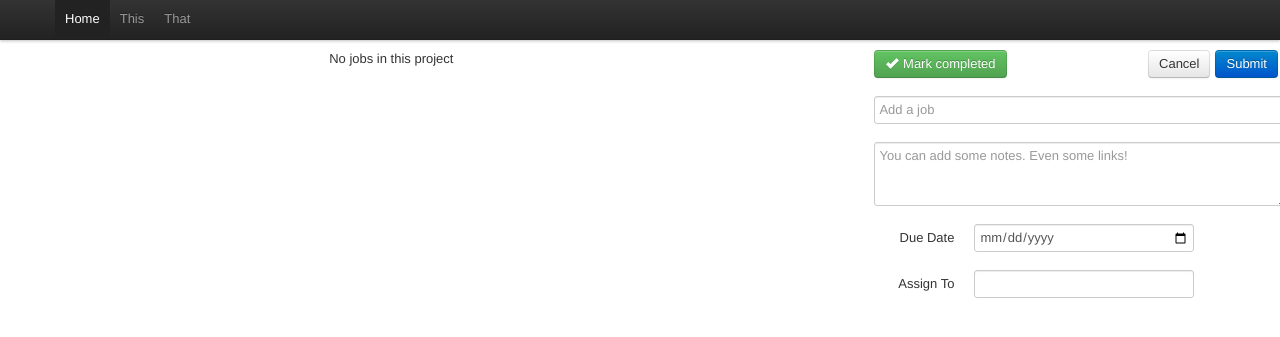
After one commit to andreebrazeau/Dogether, a Django app: template templates/tasks.html in a window 1280 px wide. The commit adds this page. Shown: the top 337 px of the page. Run offline with Django 3.2, Linux system fonts and the light colour scheme; the template is opened without the code that fills it, so the values that code supplies are empty.

Commit message:
form added

```diff
--- a/templates/base.html
+++ b/templates/base.html
@@ -5,6 +5,7 @@
     <link href="/static/css/bootstrap.css" rel="stylesheet">
     <link href="/static/css/bootstrap-responsive.css"rel="stylesheet">
     <link href="/static/css/docs.css" rel="stylesheet">
+    <script href="/static/js/script.js" type="text/javascript"></script>
 </head>
 <body>
 	<div class="navbar navbar-fixed-top">
@@ -27,10 +28,11 @@
 		    </div>
 		    <div class="span5">
 		      	<!--Project content-->
-		    	{% block content %} {% endblock %}
+		    	{% block tasks %} {% endblock %}
 		    </div>
 		    <div class="span4">
-		      	<!--Task content-->
+		      	<!--Task_details content-->
+		      	{% block task_details %} {% endblock %}
 		    </div>
 		</div>
 	</div>
--- /dev/null
+++ b/templates/tasks.html
@@ -0,0 +1,59 @@
+{% extends "base.html" %}
+
+{% block tasks %}
+{% if jobs %}
+    <h1>{{project}}</h1>
+    <table class="table">
+    	<col width='5%'>
+    	<col width='5%'>
+    	<col width='85%'>
+    	<col width='5%'>
+    	<tbody>
+   	    	{% for job in jobs %}
+	    	<tr>
+	      		<td>{{ forloop.counter }}</td>
+	      		<td><input type="checkbox" value={{ job.id }} /></td>
+	      		<td>{{job.title}}</td>
+	      		<td class = 'right-row'>></td>
+	    	</tr>
+	    	{% endfor %}
+  		</tbody>
+  	</table>
+{% else %}
+    <p>No jobs in this project</p>
+{% endif %}
+
+{% endblock %}
+
+
+
+
+{% block task_details %}
+<form class="form-horizontal">
+  <fieldset>
+  	<div class="control-group task-buttons">
+  		<button class="btn btn-success"><i class="icon-ok icon-white"></i> Mark completed</button>
+  		<input class="btn btn-primary" type="submit" value="Submit">
+  		<button class="btn cancel">Cancel</button>
+    </div>
+    <div class="control-group">
+    	<input type="text" class="large-input" id="title" placeholder='Add a job' >
+    </div>
+    <div class="control-group">
+    	<textarea class="large-input" id="note" rows='3' placeholder='You can add some notes. Even some links!' ></textarea>  <!-- |safe -->
+    </div>
+    <div class="control-group">
+      <label class="control-label" for="due_date">Due Date</label>
+      <div class="controls">
+        <input type="date"  id="due_date">
+      </div>
+    </div>
+    <div class="control-group">
+      <label class="control-label" for="assign_to">Assign To</label>
+      <div class="controls">
+        <input type="text" id="assign_to">
+      </div>
+    </div>
+  </fieldset>
+</form>
+{% endblock %}
--- a/together_app/static/css/docs.css
+++ b/together_app/static/css/docs.css
@@ -1,7 +1,34 @@
 body {
-	padding-top: 40px;
+	padding-top: 50px;
 }
 
-div  {
+/*div  {
 	border: 2px solid red;
+}*/
+
+.large-input {
+	width: 100%;
 }
+
+.form-horizontal .control-label {
+	width: 80px;
+}
+
+.form-horizontal .controls {
+	margin-left: 100px
+}
+
+.form-horizontal .form-actions {
+	padding-left: 100px
+}
+
+.task-buttons .btn-primary, .task-buttons .cancel {
+	float:right;
+	margin-left: 5px;
+}
+.table td.right-row {
+	text-align:right;
+}
+textarea {
+	outline: none;
+}
--- a/together_app/views.py
+++ b/together_app/views.py
@@ -3,6 +3,6 @@ from models import Project, Job
 
 def home(request):
     project = Project.objects.get(id = 1)
-    jobs = Job.objects.filter(project_id = project.id)
+    jobs = Job.objects.filter(project_id = project.id).order_by('order')
     print jobs
-    return render_to_response('home.html', {'jobs' : jobs, 'project' : project})
+    return render_to_response('tasks.html', {'jobs' : jobs, 'project' : project})
```
Also changed, not shown: templates/home.html (deleted, +0 -20 lines), together_app/models.py (+6 -5 lines), together_app/migrations/0002_auto__add_field_job_order__chg_field_job_due_date.py (added), together_app/static/js/script.js (added).
